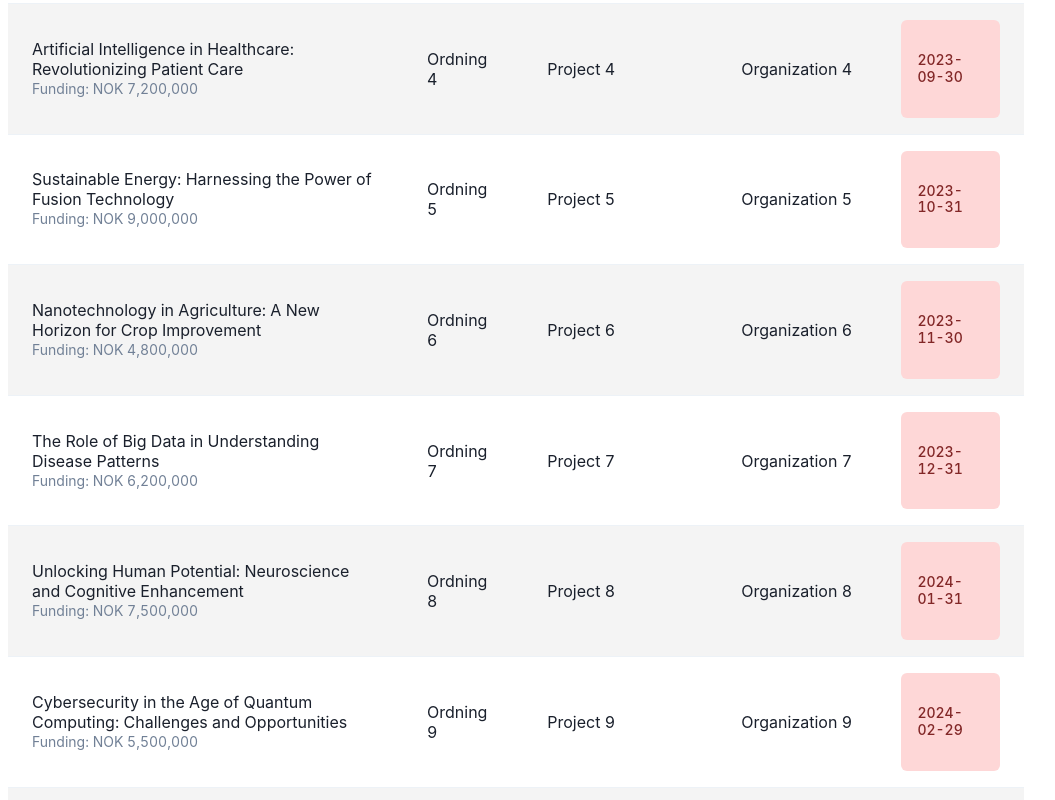
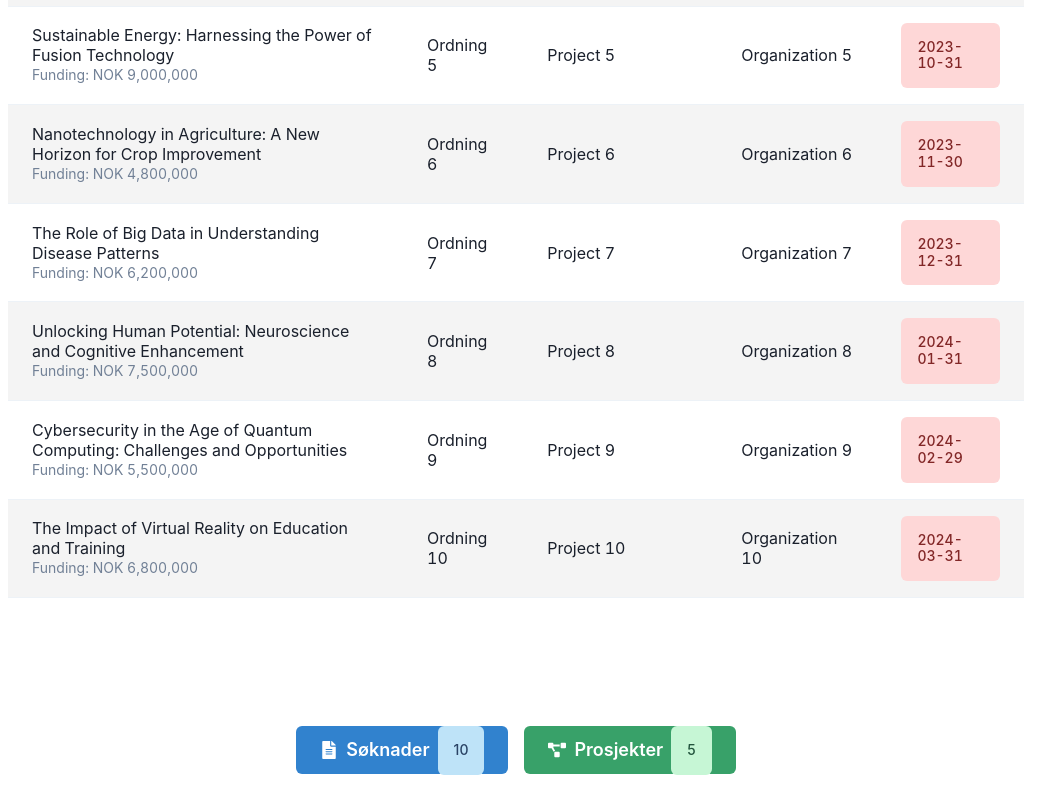
Before and after one commit to GPT-Engineer-App/task-manager-ui, a React (Vite) app: page / in a window 1280 px wide. Shown: the part 700-1500 px from the top of the page, without its empty margins (224-1279 px from the left). Built offline with nearby package versions, Linux system fonts and the light colour scheme.

Commit message:
Updated the padding top and bottom (py) in the tags from 8px to 4px.
Prompt: create only 4px on top and bottom in tags

```diff
--- a/src/pages/Index.jsx
+++ b/src/pages/Index.jsx
@@ -137,7 +137,7 @@ const Index = () => {
                   <Td>{task.project}</Td>
                   <Td>{task.organization}</Td>
                   <Td>
-                    <Tag colorScheme="red" py={8} px={4}>
+                    <Tag colorScheme="red" py={4} px={4}>
                       {task.deadline}
                     </Tag>
                   </Td>
@@ -149,13 +149,13 @@ const Index = () => {
           <HStack mt={{ base: 16, md: 32 }} spacing={{ base: 2, md: 4 }} wrap="wrap" justify="center">
             <Button colorScheme="blue" size="lg" leftIcon={<FaFileAlt />}>
               Søknader{" "}
-              <Tag ml={2} colorScheme="blue" py={8} px={4}>
+              <Tag ml={2} colorScheme="blue" py={4} px={4}>
                 10
               </Tag>
             </Button>
             <Button colorScheme="green" size="lg" leftIcon={<FaProjectDiagram />}>
               Prosjekter{" "}
-              <Tag ml={2} colorScheme="green" py={8} px={4}>
+              <Tag ml={2} colorScheme="green" py={4} px={4}>
                 5
               </Tag>
             </Button>
```
